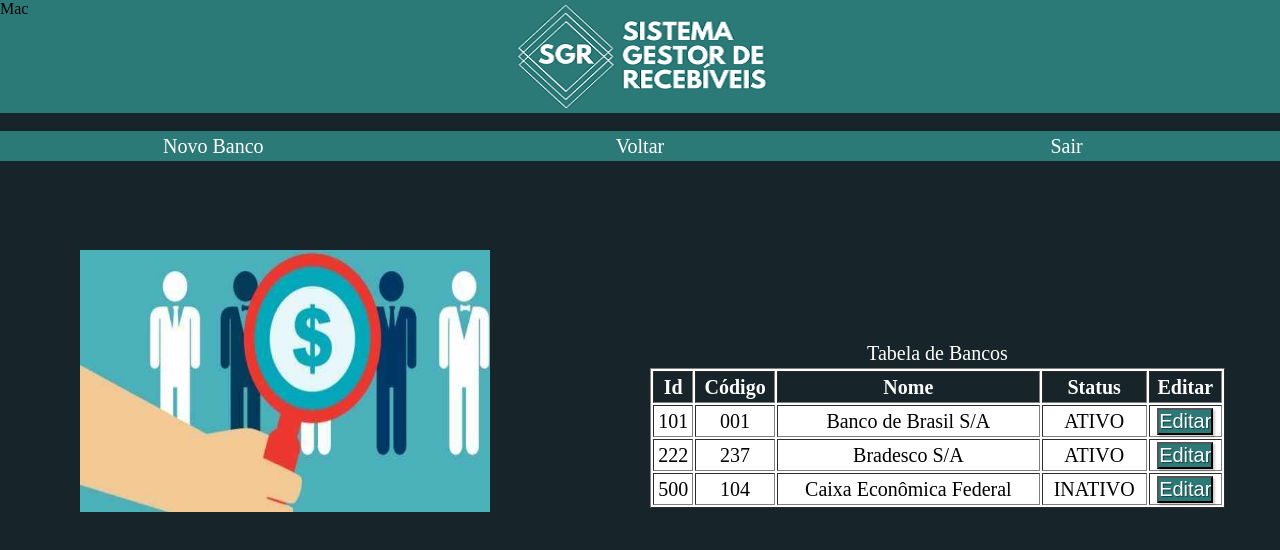
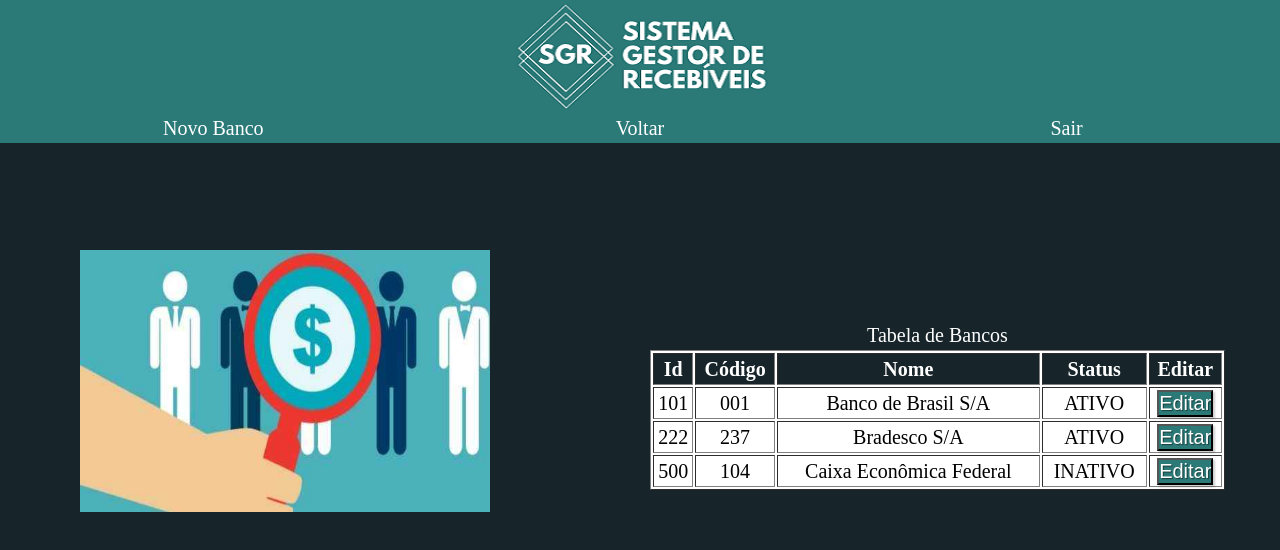
Before and after one commit to viniciusR1993/PI-cobranca, a plain HTML site: page views/cad_banco.html in a window 1280 px wide. Drawn offline with Linux system fonts and the light colour scheme.

Commit message:
Limpei o teste

```diff
--- a/views/cad_banco.html
+++ b/views/cad_banco.html
@@ -10,7 +10,6 @@
 <body>
 
     <!-- Menu -->
-    <p>Mac</p>
     <nav class="menu">
         <ul>
             <li class="novo" onclick="location.href='../../PI-cobranca/views/form_banco.html'">Novo Banco
```
